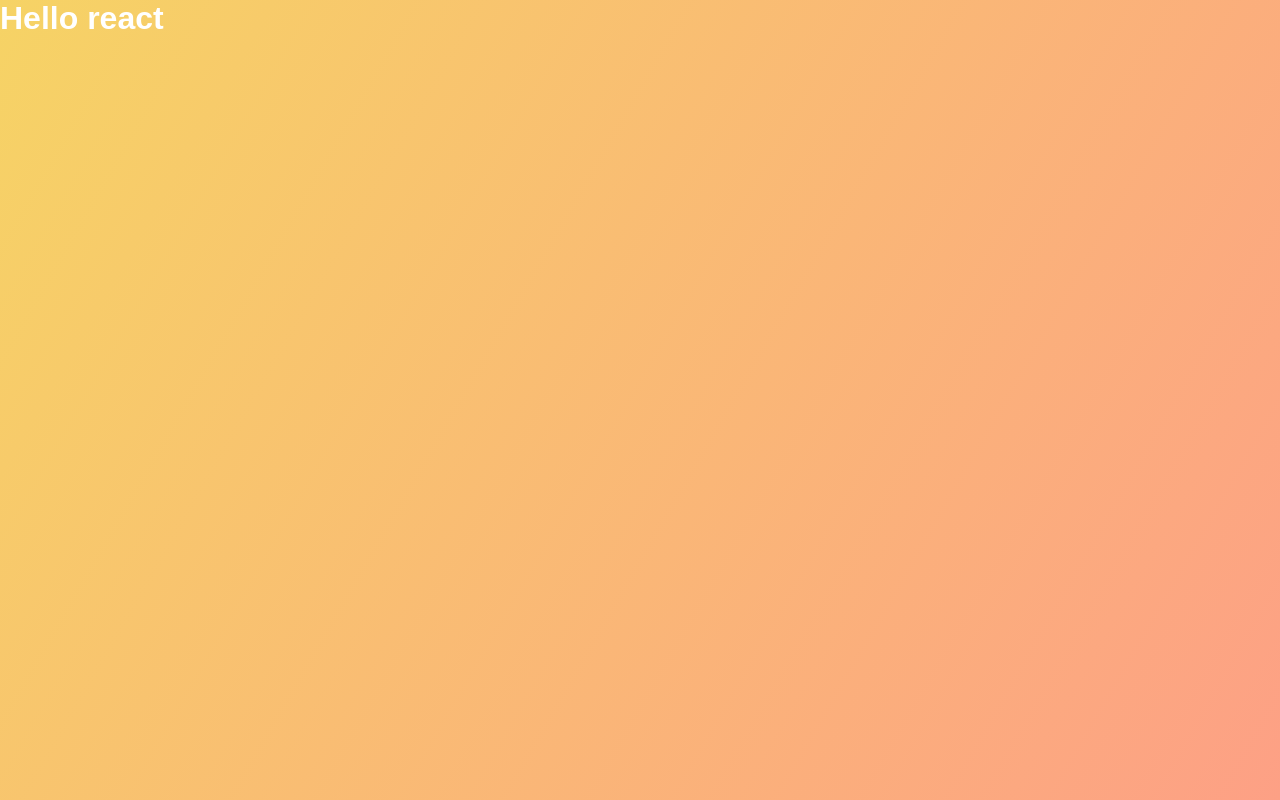
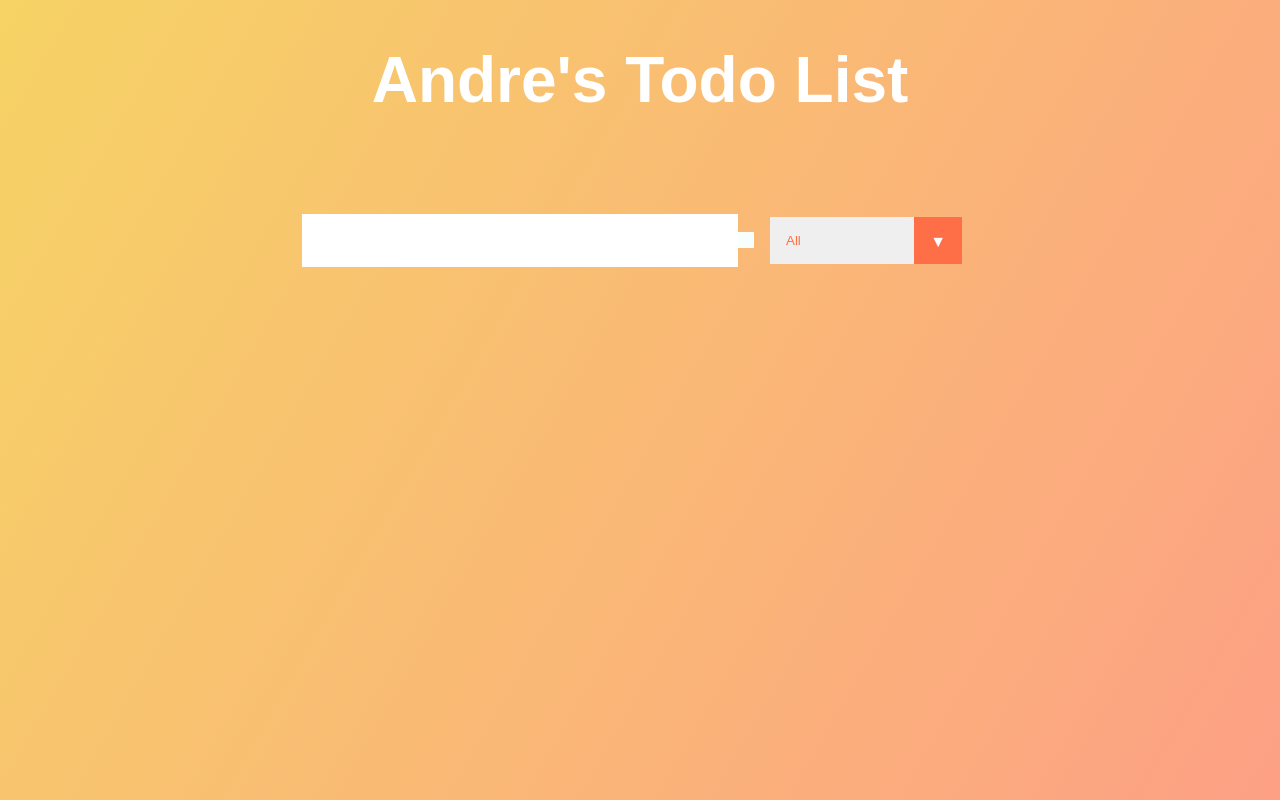
Before and after one commit to Dang3rZone/To-do-List, a React (Create React App) app: page / in a window 1280 px wide. Built offline with nearby package versions, Linux system fonts and the light colour scheme.

Commit message:
added components, imported/exported to app.js

```diff
--- a/src/App.js
+++ b/src/App.js
@@ -1,10 +1,16 @@
 import React from 'react';
 import './App.css';
+
+//Components
+import Form from './components/Form';
 
 function App() {
   return (
     <div className="App">
-      <h1>Hello react</h1>
+      <header>
+        <h1>Andre's Todo List</h1>
+      </header>
+      <Form />
     </div>
   );
 }
--- /dev/null
+++ b/src/components/Form.js
@@ -0,0 +1,21 @@
+import React from 'react';
+
+const Form = () => {
+  return (
+    <form>
+      <input type="text" class="todo-input" />
+      <button class="todo-button" type="submit">
+        <i class="fas fa-plus-square"></i>
+      </button>
+      <div class="select">
+        <select name="todos" class="filter-todo">
+          <option value="all">All</option>
+          <option value="completed">Completed</option>
+          <option value="uncompleted">Uncompleted</option>
+        </select>
+      </div>
+    </form>
+  );
+};
+
+export default Form;
--- /dev/null
+++ b/src/components/TodoList.js
@@ -0,0 +1 @@
+import React from 'react';
```
